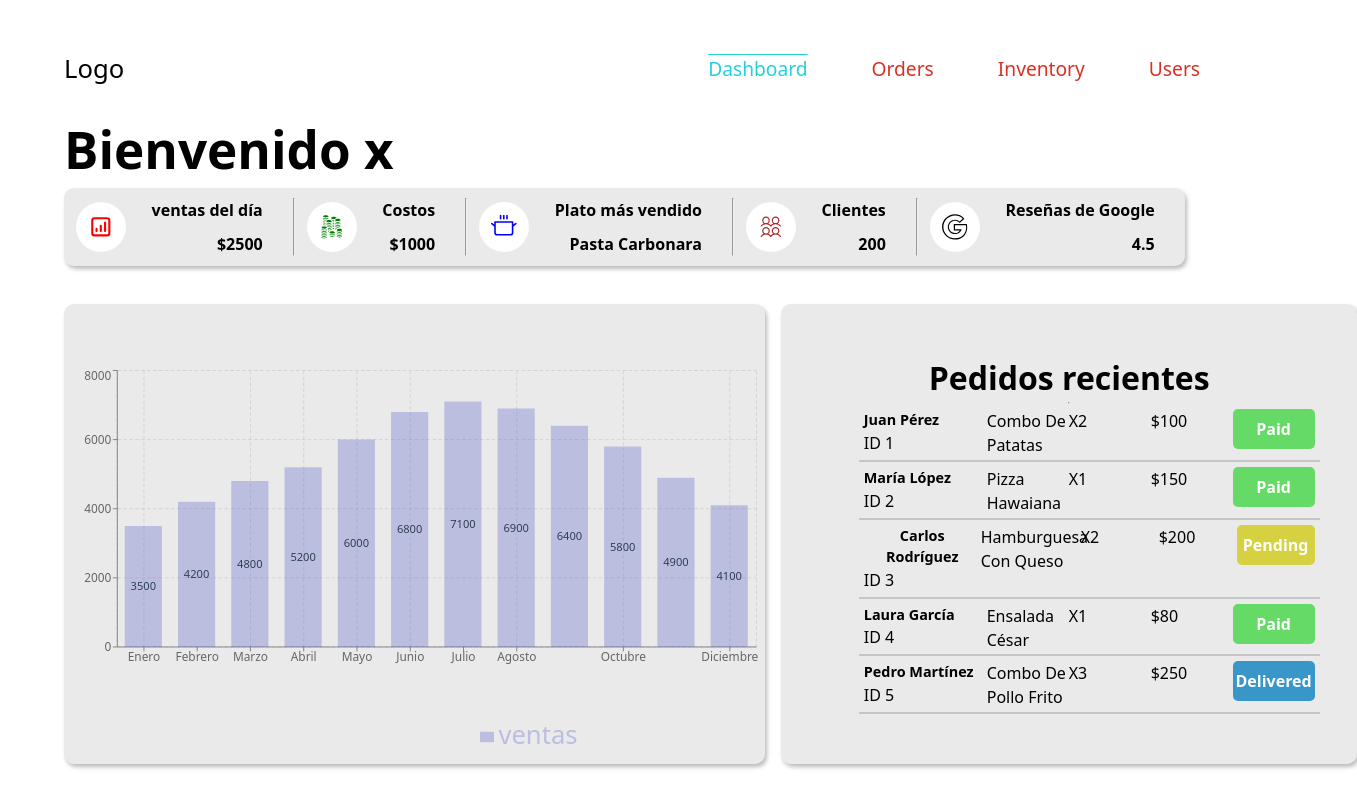
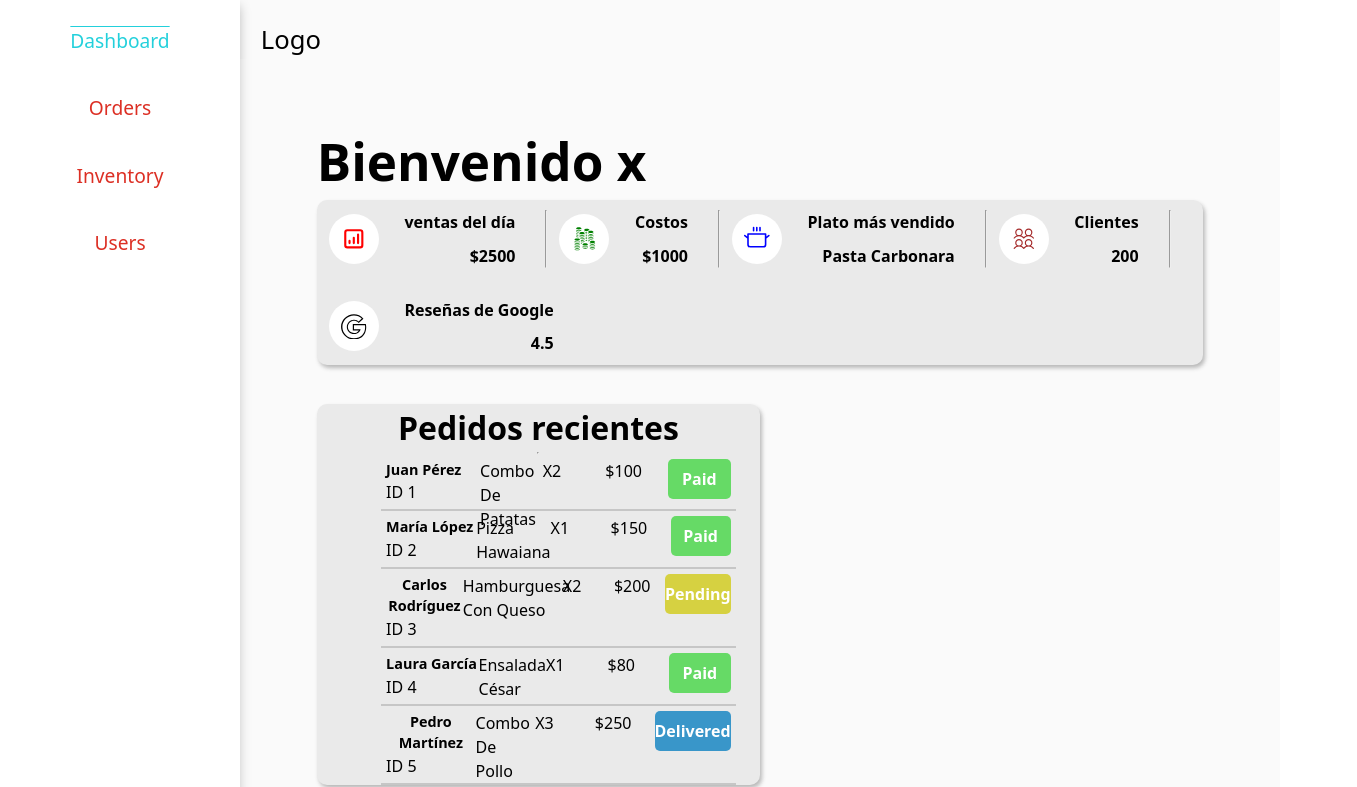
Before and after one commit to luisnarv/restbart, a React (Vite) app in the folder Front/: page /dashboard in a window 1280 px wide. Shown: the top 787 px of the page, 1357 px wide, since content can reach past the window. Built offline with nearby package versions, Linux system fonts and the light colour scheme.

Commit message:
styleApp

```diff
--- a/Front/src/App.jsx
+++ b/Front/src/App.jsx
@@ -1,11 +1,29 @@
 import { Outlet } from "react-router-dom";
 import Header from "./UI/Header";
+import styled from "styled-components";
+import NavBar from "./UI/NavBar";
+
+const StyleApp = styled.div`
+  display: grid;
+  grid-template-columns: 15rem 1fr;
+  grid-template-rows: auto 1fr;
+  height: 100vh;
+`;
+
+const Main = styled.main`
+  padding: 4rem 4.8rem 6.4rem;
+  background-color: #dcdcdc29;
+  overflow: scroll;
+`;
 
 export default function App() {
   return (
-    <>
+    <StyleApp>
       <Header />
-      <Outlet />
-    </>
+      <NavBar />
+      <Main>
+        <Outlet />
+      </Main>
+    </StyleApp>
   );
 }
--- a/Front/src/UI/Header.jsx
+++ b/Front/src/UI/Header.jsx
@@ -1,20 +1,18 @@
 import styled from "styled-components";
-import NavBar from "./NavBar";
 
 const StyleHeader = styled.header`
   background-color: #ffffff;
-  /* padding: 10px 10%; */
   display: flex;
   justify-content: space-between;
+  padding: 2% 2% 0%;
   align-items: center;
-  margin-bottom: 2%;
   color: black;
+  background-color: #dcdcdc29;
 `;
 export default function Header() {
   return (
     <StyleHeader>
-      Logo
-      <NavBar />
+      <div>Logo</div>
     </StyleHeader>
   );
 }
--- a/Front/src/UI/NavBar.jsx
+++ b/Front/src/UI/NavBar.jsx
@@ -3,7 +3,12 @@ import { NavLink } from "react-router-dom";
 
 const StyleNav = styled.nav`
   display: flex;
+  flex-direction: column;
+  align-items: center;
   gap: 2rem;
+  grid-row: 1 / -1;
+  padding: 10% 5% 0% 5%;
+  box-shadow: -1px 6px 11px 0px #00000047;
 `;
 
 const StyleNavLink = styled(NavLink)`
@@ -21,8 +26,6 @@ const StyleNavLink = styled(NavLink)`
     padding: 0.2rem 1rem;
     transition: all 0.4s;
   }
-
-  /* This works because react-router places the active class on the active NavLink */
   &:hover,
   &:active,
   &.active:link,
--- a/Front/src/feactures/dashboard/SalesChart.jsx
+++ b/Front/src/feactures/dashboard/SalesChart.jsx
@@ -12,14 +12,9 @@ import {
 } from "recharts";
 
 const StyleSalesChart = styled.div`
-  width: 60%;
   display: flex;
-  background-color: #eaeaea;
+  /* background-color: #eaeaea; */
   border-radius: 10px;
-  padding: 5px;
-  justify-content: center;
-  align-items: center;
-
   box-shadow: 2px 3px 4px #00000044;
 `;
 export default function SalesChart({ data }) {
--- a/Front/src/page/Dashboard.jsx
+++ b/Front/src/page/Dashboard.jsx
@@ -28,11 +28,6 @@ const data = [
   { month: "Diciembre", ventas: 4100 },
 ];
 
-const Ventas = styled.div`
-  display: flex;
-  gap: 1rem;
-`;
-
 export default function Dashboard() {
   return (
     <StyleDashboard>
@@ -40,10 +35,10 @@ export default function Dashboard() {
 
       <Stats />
       <br />
-      <Ventas>
-        <SalesChart data={data} />
-        <DashboardOrder />
-      </Ventas>
+      <DashboardOrder />
+
+      <br />
+      <SalesChart data={data} />
       <br />
       <Modal>
         <Modal.Open opens="modal1">
--- a/Front/src/styles/index.css
+++ b/Front/src/styles/index.css
@@ -7,10 +7,8 @@ body {
   min-height: 100vh;
   line-height: 1.5;
   font-size: 1.6rem;
-  padding: 0;
-  margin: 0;
   box-sizing: border-box;
-  margin: 50px 5%;
+  overflow: hidden;
 }
 ul {
   list-style: none;
```
